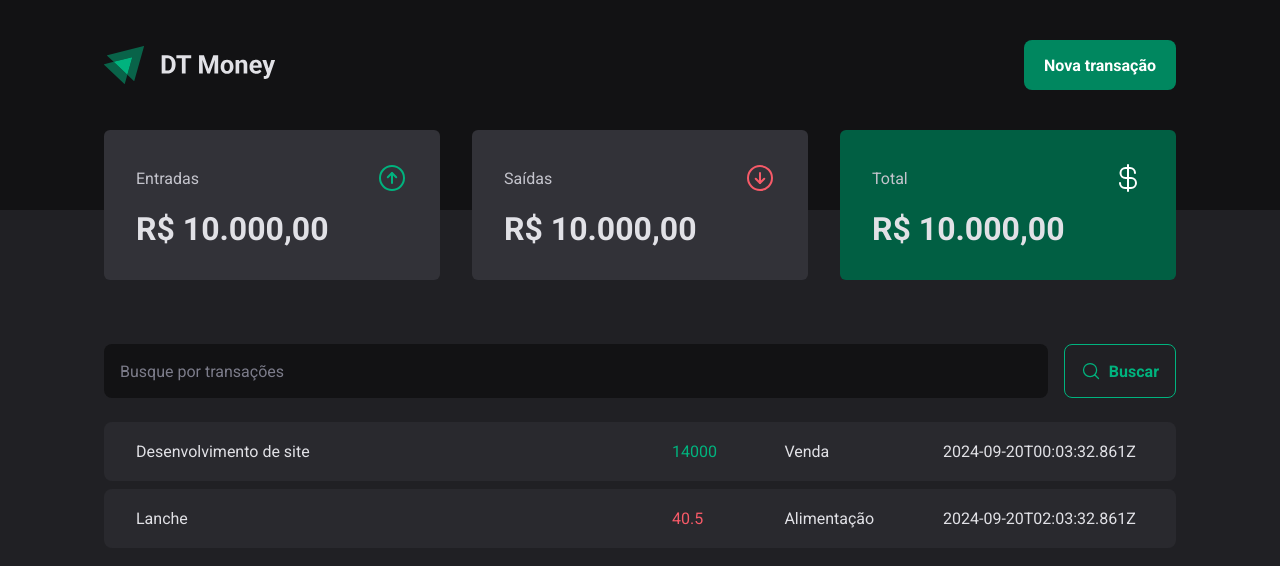
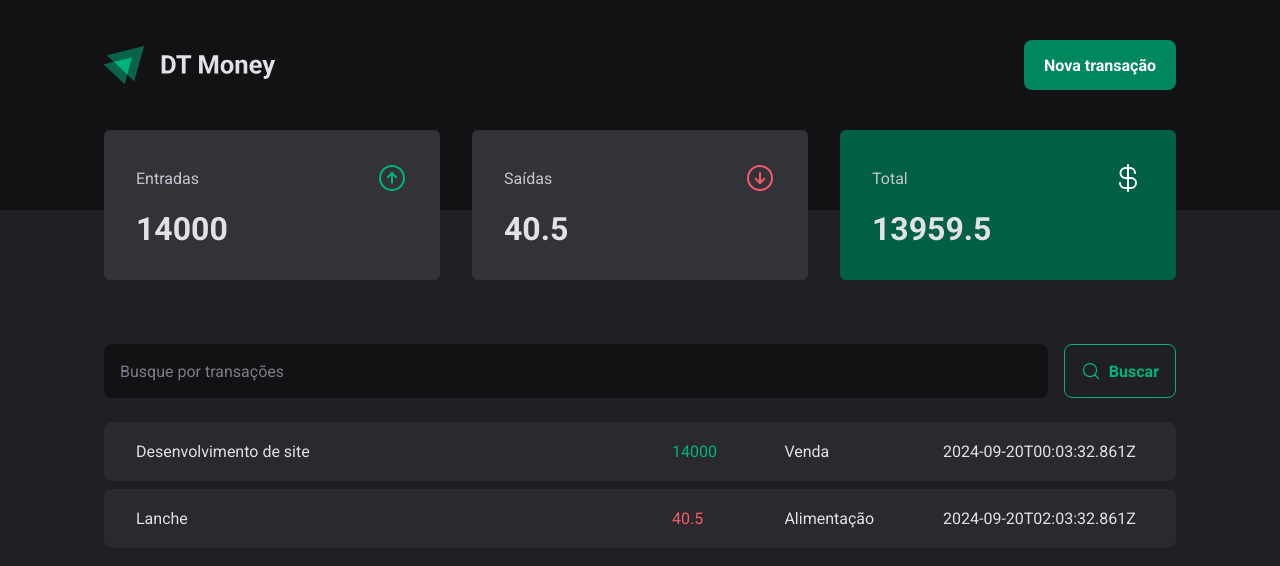
Before and after one commit to vitor-martini/dt-money, a React (Vite) app: page / in a window 1280 px wide. Shown: the top 566 px of the page. Built offline with nearby package versions, Linux system fonts and the light colour scheme; data requests are answered from the project's data file.

Commit message:
feat: add values on summary component

```diff
--- a/src/components/Summary/index.tsx
+++ b/src/components/Summary/index.tsx
@@ -1,7 +1,31 @@
 import { ArrowCircleDown, ArrowCircleUp, CurrencyDollar } from 'phosphor-react';
 import { SummaryCard, SummaryContainer } from './styles';
+import { useContext } from 'react';
+import { TransactionsContext } from '../../contexts/TransactionsContext';
 
 export function Summary() {
+  const { transactions } = useContext(TransactionsContext);
+  const summary = transactions.reduce(
+    (acc, transaction) => {
+      const price = transaction.price;
+      if(transaction.type === 'income') {
+        acc.income += price;
+        acc.total += price;
+      } else {
+        acc.outcome += price;
+        acc.total -= price;
+      }
+
+      return acc;
+    },
+    {
+      income: 0,
+      outcome: 0,
+      total: 0
+    }
+  );
+
+
   return (
     <SummaryContainer>
       <SummaryCard>
@@ -10,7 +34,7 @@
           <ArrowCircleUp size={32} color="#00b37e"/>
         </header>
 
-        <strong>R$ 10.000,00</strong>
+        <strong>{summary.income}</strong>
       </SummaryCard>
       <SummaryCard>
         <header>
@@ -18,7 +42,7 @@
           <ArrowCircleDown size={32} color="#f75a68"/>
         </header>
 
-        <strong>R$ 10.000,00</strong>
+        <strong>{summary.outcome}</strong>
       </SummaryCard>
       <SummaryCard variant='green'>
         <header>
@@ -26,7 +50,7 @@
           <CurrencyDollar size={32} color="#fff"/>
         </header>
 
-        <strong>R$ 10.000,00</strong>
+        <strong>{summary.total}</strong>
       </SummaryCard>
     </SummaryContainer>
   );
```
